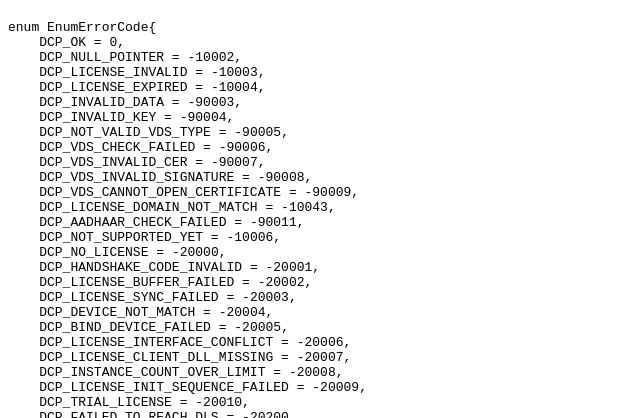
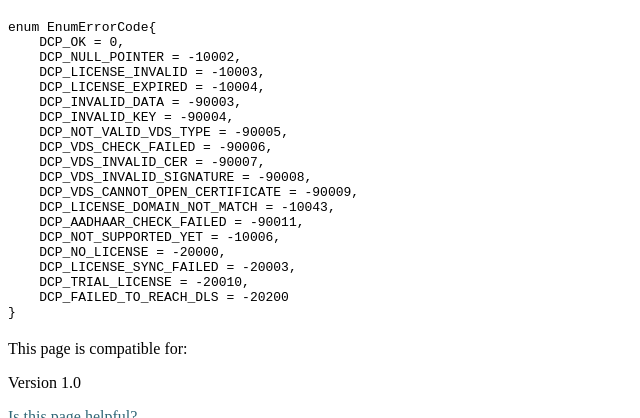
Before and after one commit to dynamsoft-docs/code-parser-docs, a Jekyll site: the page built from development/javascript/api-reference/enum/EnumErrorCode.md, in a window 1280 px wide and 900 px high, scrolled down 643 px, cut to the strip 0-418 px from the top of the window. Shown: the whole strip, without its empty margins (0-640 px from the left). Built offline with Jekyll 4.4.1, drawn with Linux system fonts in a browser that asks for light colours.

Commit message:
revise enum

```diff
--- a/development/javascript/api-reference/enum/EnumErrorCode.md
+++ b/development/javascript/api-reference/enum/EnumErrorCode.md
@@ -27,15 +27,7 @@ enum EnumErrorCode{
     DCP_AADHAAR_CHECK_FAILED = -90011,
     DCP_NOT_SUPPORTED_YET = -10006,
     DCP_NO_LICENSE = -20000,
-    DCP_HANDSHAKE_CODE_INVALID = -20001,
-    DCP_LICENSE_BUFFER_FAILED = -20002,
     DCP_LICENSE_SYNC_FAILED = -20003,
-    DCP_DEVICE_NOT_MATCH = -20004,
-    DCP_BIND_DEVICE_FAILED = -20005,
-    DCP_LICENSE_INTERFACE_CONFLICT = -20006,
-    DCP_LICENSE_CLIENT_DLL_MISSING = -20007,
-    DCP_INSTANCE_COUNT_OVER_LIMIT = -20008,
-    DCP_LICENSE_INIT_SEQUENCE_FAILED = -20009,
     DCP_TRIAL_LICENSE = -20010,
     DCP_FAILED_TO_REACH_DLS = -20200
 }
```
Also changed, not shown: .github/workflows/main.yml.
